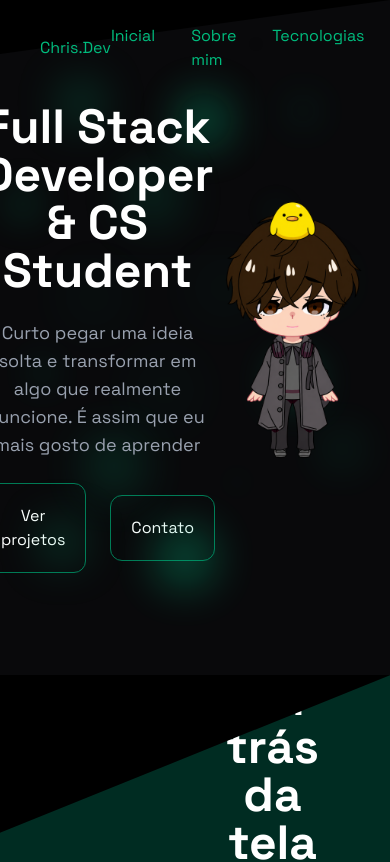
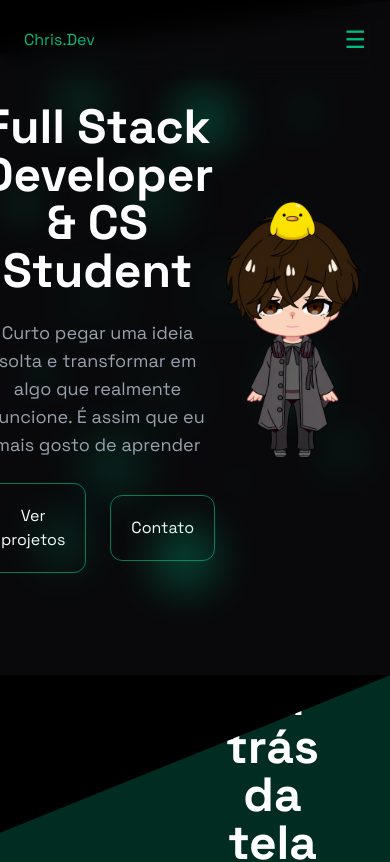
Before and after one commit to ChristianHsasaoka/Portfolio, a Next.js app: page / in a window 390 px wide. Shown: the top 862 px of the page. Built offline with nearby package versions, Linux system fonts and the light colour scheme.

Commit message:
arrumando header

```diff
--- a/app/page.tsx
+++ b/app/page.tsx
@@ -14,6 +14,7 @@ export default function Home() {
   const [email, setEmail] = useState("");
   const [mensagem, setMensagem] = useState("");
   const [idioma, setIdioma] =useState("pt");
+  const [menuAberto, setMenuAberto] = useState(false);
   const enviarEmail = () => {
   const assunto = encodeURIComponent("Contato pelo portfólio");
 
@@ -33,43 +34,72 @@ export default function Home() {
     <main className="bg-black text-white">
 
       <header
-      className="fixed top-0 left-0 w-full z-50 text-emerald-500 flex items-center justify-between px-10 py-6 blackdrop-blur-md">
-
+        className="fixed top-0 left-0 w-full z-50 text-emerald-500 flex items-center justify-between px-6 md:px-10 py-6 backdrop-blur-md"
+      >
         <p>
           Chris.Dev
         </p>
 
-        <nav className="flex gap-9">
+        {/* Desktop */}
+        <nav className="hidden md:flex gap-9">
           <a href="#Inicial">
-          {idioma === "pt"
-          ? "Inicial"
-          : "Initial"}
+            {idioma === "pt" ? "Inicial" : "Initial"}
           </a>
 
           <a href="#Sobre">
-          {idioma === "pt"
-          ? "Sobre mim"
-          : "About me"}
+            {idioma === "pt" ? "Sobre mim" : "About me"}
           </a>
 
           <a href="#Tecnologias">
-          {idioma === "pt"
-          ? "Tecnologias"
-          : "Technologies"}
+            {idioma === "pt" ? "Tecnologias" : "Technologies"}
           </a>
 
           <a href="#Projetos">
-          {idioma === "pt"
-          ? "Projetos"
-          : "Projects"}
+            {idioma === "pt" ? "Projetos" : "Projects"}
           </a>
 
           <a href="#Contato">
-          {idioma === "pt"
-          ? "Contato"
-          : "Contact"}
+            {idioma === "pt" ? "Contato" : "Contact"}
           </a>
         </nav>
+
+        <button
+          onClick={() => setIdioma(idioma === "pt" ? "en" : "pt")}
+          className="hidden md:block cursor-pointer"
+        >
+          {idioma === "pt" ? "EN" : "PT"}
+        </button>
+
+        {/* Mobile */}
+        <button
+          onClick={() => setMenuAberto(!menuAberto)}
+          className="md:hidden text-2xl cursor-pointer"
+        >
+          ☰
+        </button>
+
+        {/* Menu mobile */}
+        {menuAberto && (
+          <nav className="absolute top-full left-0 w-full bg-zinc-950 flex flex-col items-center gap-6 py-6 md:hidden">
+            <a href="#Inicial" onClick={() => setMenuAberto(false)}>
+              {idioma === "pt" ? "Inicial" : "Initial"}
+            </a>
+
+            <a href="#Sobre" onClick={() => setMenuAberto(false)}>
+              {idioma === "pt" ? "Sobre mim" : "About me"}
+            </a>
+
+            <a href="#Tecnologias" onClick={() => setMenuAberto(false)}>
+              {idioma === "pt" ? "Tecnologias" : "Technologies"}
+            </a>
+
+            <a href="#Projetos" onClick={() => setMenuAberto(false)}>
+              {idioma === "pt" ? "Projetos" : "Projects"}
+            </a>
+
+            <a href="#Contato" onClick={() => setMenuAberto(false)}>
+              {idioma === "pt" ? "Contato" : "Contact"}
+            </a>
 
             <button
               onClick={() => setIdioma(idioma === "pt" ? "en" : "pt")}
@@ -77,8 +107,8 @@ export default function Home() {
             >
               {idioma === "pt" ? "EN" : "PT"}
             </button>
-
-
+          </nav>
+        )}
       </header>
 
 
```
Lines whose indentation alone changed are shown as unchanged.
